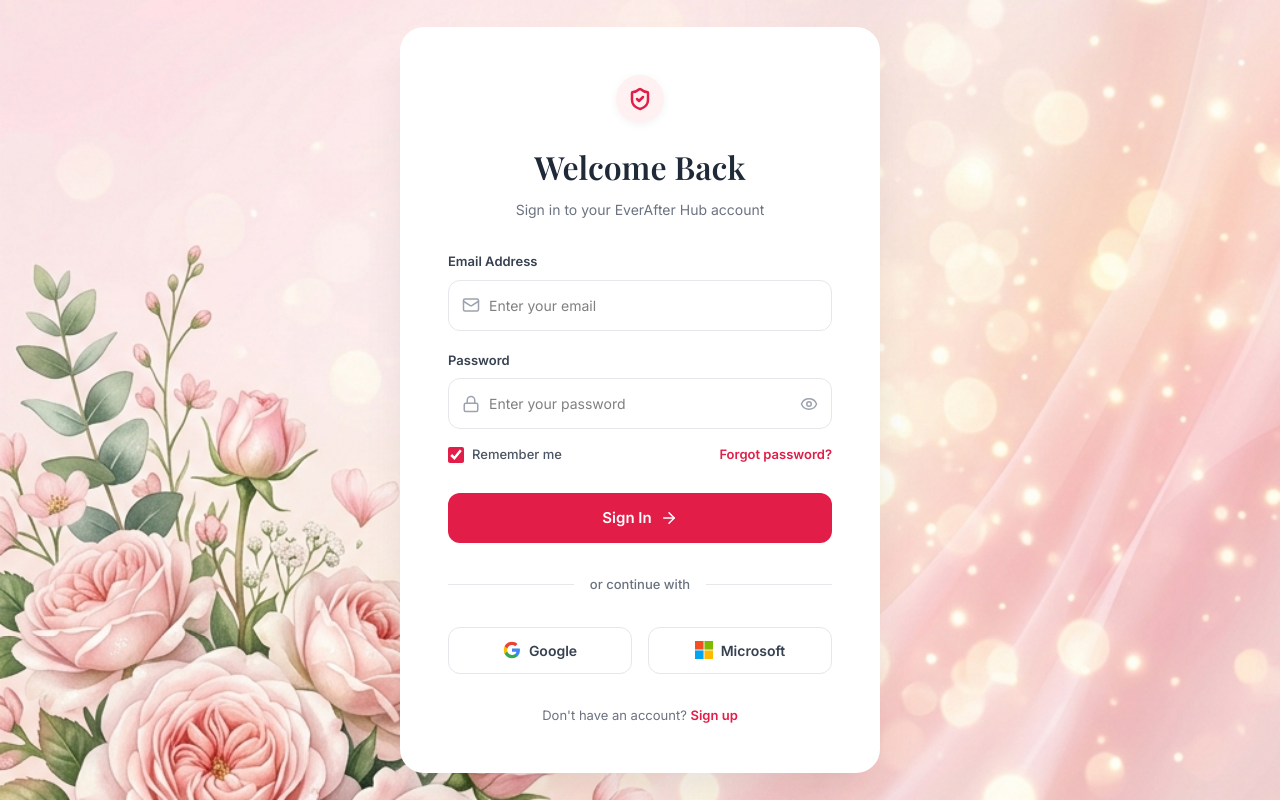
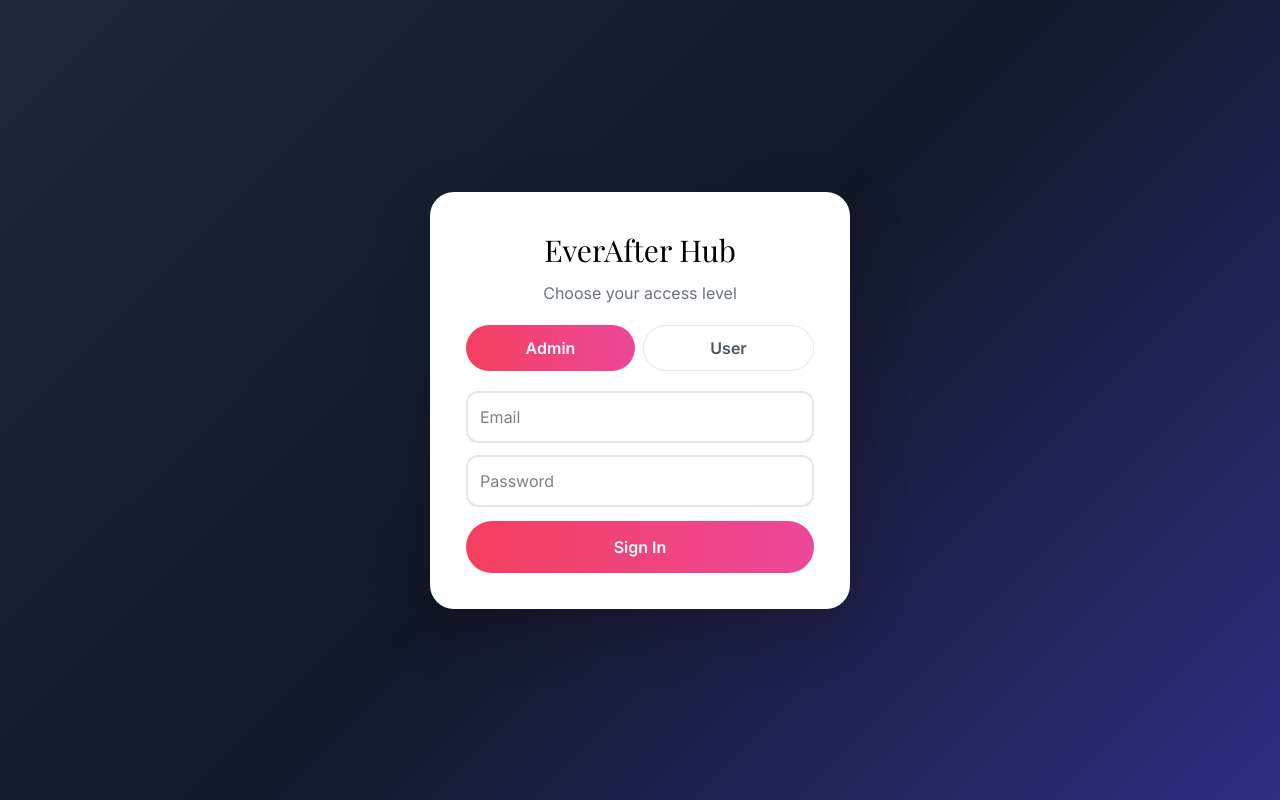
Before and after one commit to ObeyMuchechesi/everafter-hub, a Next.js app: page /login in a window 1280 px wide. Built offline with nearby package versions, Linux system fonts and the light colour scheme.

Commit message:
Update login.js and remove next.config.js

```diff
--- a/pages/login.js
+++ b/pages/login.js
@@ -1,19 +1,16 @@
 import { useState } from 'react';
 import { useRouter } from 'next/router';
-import { Mail, Lock, Eye, EyeOff, ShieldCheck, QrCode, Users, Calendar, MessageCircle, ArrowRight } from 'lucide-react';
 
 export default function LoginPage() {
   const router = useRouter();
   const [email, setEmail] = useState('');
   const [password, setPassword] = useState('');
-  const [showPassword, setShowPassword] = useState(false);
+  const [mode, setMode] = useState('admin');
   const [error, setError] = useState('');
-  const [isSubmitting, setIsSubmitting] = useState(false);
 
   const handleSubmit = async (e) => {
     e.preventDefault();
     setError('');
-    setIsSubmitting(true);
 
     const response = await fetch('/api/admin/login', {
       method: 'POST',
@@ -22,7 +19,6 @@ export default function LoginPage() {
     });
 
     const result = await response.json();
-    setIsSubmitting(false);
 
     if (!response.ok || !result.user) {
       setError(result.error || 'Invalid credentials');
@@ -30,179 +26,37 @@ export default function LoginPage() {
     }
 
     const role = result.user.role || (email.toLowerCase() === 'admin@everafter.com' ? 'admin' : 'user');
+    if (mode === 'admin' && role !== 'admin') {
+      setError('This account is not an admin account.');
+      return;
+    }
 
-    // Auto route based on role
-    router.push({ pathname: '/admin', query: { role } });
+    if (mode === 'user' && role === 'admin') {
+      setError('Use the admin login option for admin accounts.');
+      return;
+    }
+
+    router.push({ pathname: '/admin', query: { role: mode } });
   };
 
   return (
-    <div style={{ minHeight: '100vh', display: 'flex', background: 'url(/login-bg.png) center/cover no-repeat fixed', fontFamily: "'Inter', sans-serif" }}>
+    <div style={{ minHeight: '100vh', display: 'flex', alignItems: 'center', justifyContent: 'center', background: 'linear-gradient(135deg, #1f2937, #111827, #312e81)', padding: '16px' }}>
+      <div style={{ background: 'white', borderRadius: '24px', padding: '36px', width: '100%', maxWidth: '420px', boxShadow: '0 20px 60px rgba(0,0,0,0.2)' }}>
+        <h1 style={{ fontFamily: 'Playfair Display, serif', textAlign: 'center', marginBottom: '8px', fontSize: '30px' }}>EverAfter Hub</h1>
+        <p style={{ textAlign: 'center', color: '#6b7280', marginBottom: '20px' }}>Choose your access level</p>
 
-      {/* Left Column (Branding & Features) */}
-      <div style={{ flex: '1.2', display: 'flex', flexDirection: 'column', justifyContent: 'center', alignItems: 'center', padding: '40px', display: 'none', '@media (min-width: 1024px)': { display: 'flex' } }} className="hidden lg:flex flex-col justify-center items-center p-10 flex-[1.2]">
-
-        {/* Logo Graphic */}
-        <div style={{ position: 'relative', marginBottom: '16px' }}>
-          <div style={{ fontFamily: 'Playfair Display, serif', fontSize: '80px', color: '#be123c', lineHeight: 1, letterSpacing: '-5px', fontWeight: 600 }}>EH</div>
-          <div style={{ position: 'absolute', top: '10px', right: '-15px', color: '#d97706' }}>✦</div>
+        <div style={{ display: 'flex', gap: '8px', marginBottom: '20px' }}>
+          <button type="button" onClick={() => setMode('admin')} style={{ flex: 1, padding: '10px', borderRadius: '999px', border: mode === 'admin' ? 'none' : '1px solid #e5e7eb', background: mode === 'admin' ? 'linear-gradient(to right, #f43f5e, #ec4899)' : 'white', color: mode === 'admin' ? 'white' : '#4b5563', fontWeight: 600, cursor: 'pointer' }}>Admin</button>
+          <button type="button" onClick={() => setMode('user')} style={{ flex: 1, padding: '10px', borderRadius: '999px', border: mode === 'user' ? 'none' : '1px solid #e5e7eb', background: mode === 'user' ? 'linear-gradient(to right, #f43f5e, #ec4899)' : 'white', color: mode === 'user' ? 'white' : '#4b5563', fontWeight: 600, cursor: 'pointer' }}>User</button>
         </div>
 
-        {/* Title */}
-        <h1 style={{ fontFamily: 'Playfair Display, serif', fontSize: '48px', color: '#be123c', marginBottom: '12px', fontWeight: 600 }}>EverAfter Hub</h1>
-
-        {/* Tagline */}
-        <div style={{ display: 'flex', alignItems: 'center', gap: '16px', marginBottom: '32px' }}>
-          <div style={{ height: '1px', width: '40px', background: '#d97706' }}></div>
-          <p style={{ fontFamily: 'Playfair Display, serif', fontStyle: 'italic', color: '#d97706', fontSize: '18px', fontWeight: 500 }}>Every moment, beautifully connected</p>
-          <div style={{ height: '1px', width: '40px', background: '#d97706' }}></div>
-        </div>
-
-        {/* Description */}
-        <p style={{ color: '#4b5563', fontSize: '16px', textAlign: 'center', maxWidth: '380px', lineHeight: 1.6, marginBottom: '60px' }}>
-          The all-in-one platform to create unforgettable digital experiences for your special events.
-        </p>
-
-        {/* Feature Icons Row */}
-        <div style={{ display: 'flex', gap: '32px', justifyContent: 'center' }}>
-          {[
-            { icon: <QrCode size={24} strokeWidth={2.5} color="#be123c" />, label: 'QR Management' },
-            { icon: <Users size={24} strokeWidth={2.5} color="#be123c" />, label: 'Guest Management' },
-            { icon: <Calendar size={24} strokeWidth={2.5} color="#be123c" />, label: 'Event Timeline' },
-            { icon: <MessageCircle size={24} strokeWidth={2.5} color="#be123c" />, label: 'Messages & More' },
-          ].map((item, idx) => (
-            <div key={idx} style={{ display: 'flex', flexDirection: 'column', alignItems: 'center', gap: '12px' }}>
-              <div style={{ width: '56px', height: '56px', background: '#ffe4e6', borderRadius: '16px', display: 'flex', alignItems: 'center', justifyContent: 'center', boxShadow: '0 4px 6px rgba(0,0,0,0.02)' }}>
-                {item.icon}
-              </div>
-              <span style={{ fontSize: '12px', color: '#4b5563', fontWeight: 600, textAlign: 'center', maxWidth: '80px', lineHeight: 1.3 }}>{item.label}</span>
-            </div>
-          ))}
-        </div>
+        <form onSubmit={handleSubmit}>
+          <input type="email" value={email} onChange={(e) => setEmail(e.target.value)} placeholder="Email" style={{ width: '100%', padding: '12px', borderRadius: '12px', border: '2px solid #e5e7eb', marginBottom: '12px', boxSizing: 'border-box' }} required />
+          <input type="password" value={password} onChange={(e) => setPassword(e.target.value)} placeholder="Password" style={{ width: '100%', padding: '12px', borderRadius: '12px', border: '2px solid #e5e7eb', marginBottom: '14px', boxSizing: 'border-box' }} required />
+          {error && <p style={{ color: '#dc2626', fontSize: '14px', marginBottom: '12px', textAlign: 'center' }}>{error}</p>}
+          <button type="submit" style={{ width: '100%', background: 'linear-gradient(to right, #f43f5e, #ec4899)', color: 'white', padding: '14px', borderRadius: '999px', border: 'none', fontWeight: 600, fontSize: '16px', cursor: 'pointer' }}>Sign In</button>
+        </form>
       </div>
-
-      {/* Right Column (Login Form) */}
-      <div style={{ flex: '1', display: 'flex', justifyContent: 'center', alignItems: 'center', padding: '20px' }}>
-        <div style={{ background: 'white', padding: '48px', borderRadius: '24px', width: '100%', maxWidth: '480px', boxShadow: '0 25px 50px -12px rgba(0,0,0,0.1)' }}>
-
-          {/* Header */}
-          <div style={{ display: 'flex', flexDirection: 'column', alignItems: 'center', marginBottom: '32px' }}>
-            <div style={{ width: '48px', height: '48px', borderRadius: '50%', background: '#fff1f2', display: 'flex', alignItems: 'center', justifyContent: 'center', marginBottom: '20px', boxShadow: '0 2px 10px rgba(0,0,0,0.05)' }}>
-              <ShieldCheck size={24} color="#e11d48" strokeWidth={2.5} />
-            </div>
-            <h2 style={{ fontFamily: 'Playfair Display, serif', fontSize: '32px', color: '#1f2937', marginBottom: '8px', fontWeight: 600 }}>Welcome Back</h2>
-            <p style={{ color: '#6b7280', fontSize: '14px' }}>Sign in to your EverAfter Hub account</p>
-          </div>
-
-          {/* Form */}
-          <form onSubmit={handleSubmit} style={{ display: 'flex', flexDirection: 'column', gap: '20px' }}>
-
-            {/* Email Input */}
-            <div>
-              <label style={{ display: 'block', fontSize: '13px', fontWeight: 600, color: '#374151', marginBottom: '8px' }}>Email Address</label>
-              <div style={{ position: 'relative' }}>
-                <div style={{ position: 'absolute', left: '14px', top: '50%', transform: 'translateY(-50%)', color: '#9ca3af', display: 'flex', alignItems: 'center' }}>
-                  <Mail size={18} />
-                </div>
-                <input
-                  type="email"
-                  value={email}
-                  onChange={(e) => setEmail(e.target.value)}
-                  placeholder="Enter your email"
-                  style={{ width: '100%', padding: '14px 14px 14px 40px', borderRadius: '12px', border: '1px solid #e5e7eb', fontSize: '14px', boxSizing: 'border-box', outline: 'none', transition: 'border-color 0.2s' }}
-                  required
-                />
-              </div>
-            </div>
-
-            {/* Password Input */}
-            <div>
-              <label style={{ display: 'block', fontSize: '13px', fontWeight: 600, color: '#374151', marginBottom: '8px' }}>Password</label>
-              <div style={{ position: 'relative' }}>
-                <div style={{ position: 'absolute', left: '14px', top: '50%', transform: 'translateY(-50%)', color: '#9ca3af', display: 'flex', alignItems: 'center' }}>
-                  <Lock size={18} />
-                </div>
-                <input
-                  type={showPassword ? "text" : "password"}
-                  value={password}
-                  onChange={(e) => setPassword(e.target.value)}
-                  placeholder="Enter your password"
-                  style={{ width: '100%', padding: '14px 40px 14px 40px', borderRadius: '12px', border: '1px solid #e5e7eb', fontSize: '14px', boxSizing: 'border-box', outline: 'none', transition: 'border-color 0.2s' }}
-                  required
-                />
-                <button
-                  type="button"
-                  onClick={() => setShowPassword(!showPassword)}
-                  style={{ position: 'absolute', right: '14px', top: '50%', transform: 'translateY(-50%)', background: 'none', border: 'none', color: '#9ca3af', cursor: 'pointer', display: 'flex', alignItems: 'center', padding: 0 }}
-                >
-                  {showPassword ? <EyeOff size={18} /> : <Eye size={18} />}
-                </button>
-              </div>
-            </div>
-
-            {/* Remember Me & Forgot Password */}
-            <div style={{ display: 'flex', justifyContent: 'space-between', alignItems: 'center', marginTop: '-4px' }}>
-              <label style={{ display: 'flex', alignItems: 'center', gap: '8px', cursor: 'pointer', fontSize: '13px', color: '#4b5563', fontWeight: 500 }}>
-                <input type="checkbox" style={{ accentColor: '#e11d48', width: '16px', height: '16px', borderRadius: '4px', cursor: 'pointer' }} defaultChecked />
-                Remember me
-              </label>
-              <a href="#" style={{ color: '#e11d48', fontSize: '13px', fontWeight: 600, textDecoration: 'none' }}>Forgot password?</a>
-            </div>
-
-            {error && <p style={{ color: '#dc2626', fontSize: '13px', textAlign: 'center', background: '#fef2f2', padding: '10px', borderRadius: '8px', fontWeight: 500 }}>{error}</p>}
-
-            {/* Submit Button */}
-            <button
-              type="submit"
-              disabled={isSubmitting}
-              style={{ width: '100%', background: '#e11d48', color: 'white', padding: '14px', borderRadius: '12px', border: 'none', fontWeight: 600, fontSize: '15px', cursor: isSubmitting ? 'not-allowed' : 'pointer', display: 'flex', justifyContent: 'center', alignItems: 'center', gap: '8px', transition: 'background-color 0.2s', marginTop: '8px' }}
-            >
-              {isSubmitting ? 'Signing in...' : 'Sign In'}
-              {!isSubmitting && <ArrowRight size={18} />}
-            </button>
-          </form>
-
-          {/* Divider */}
-          <div style={{ display: 'flex', alignItems: 'center', gap: '16px', margin: '32px 0' }}>
-            <div style={{ flex: 1, height: '1px', background: '#e5e7eb' }}></div>
-            <span style={{ color: '#6b7280', fontSize: '13px', fontWeight: 500 }}>or continue with</span>
-            <div style={{ flex: 1, height: '1px', background: '#e5e7eb' }}></div>
-          </div>
-
-          {/* SSO Buttons */}
-          <div style={{ display: 'flex', gap: '16px' }}>
-            <button type="button" style={{ flex: 1, display: 'flex', alignItems: 'center', justifyContent: 'center', gap: '8px', background: 'white', border: '1px solid #e5e7eb', padding: '12px', borderRadius: '12px', cursor: 'pointer', fontWeight: 600, color: '#374151', fontSize: '14px', transition: 'background-color 0.2s' }}>
-              <svg width="18" height="18" viewBox="0 0 24 24" fill="none" xmlns="http://www.w3.org/2000/svg">
-                <path d="M22.56 12.25c0-.78-.07-1.53-.2-2.25H12v4.26h5.92c-.26 1.37-1.04 2.53-2.21 3.31v2.77h3.57c2.08-1.92 3.28-4.74 3.28-8.09z" fill="#4285F4"/>
-                <path d="M12 23c2.97 0 5.46-.98 7.28-2.66l-3.57-2.77c-.98.66-2.23 1.06-3.71 1.06-2.86 0-5.29-1.93-6.16-4.53H2.18v2.84C3.99 20.53 7.7 23 12 23z" fill="#34A853"/>
-                <path d="M5.84 14.09c-.22-.66-.35-1.36-.35-2.09s.13-1.43.35-2.09V7.07H2.18C1.43 8.55 1 10.22 1 12s.43 3.45 1.18 4.93l2.85-2.22.81-.62z" fill="#FBBC05"/>
-                <path d="M12 5.38c1.62 0 3.06.56 4.21 1.64l3.15-3.15C17.45 2.09 14.97 1 12 1 7.7 1 3.99 3.47 2.18 7.07l3.66 2.84c.87-2.6 3.3-4.53 6.16-4.53z" fill="#EA4335"/>
-              </svg>
-              Google
-            </button>
-            <button type="button" style={{ flex: 1, display: 'flex', alignItems: 'center', justifyContent: 'center', gap: '8px', background: 'white', border: '1px solid #e5e7eb', padding: '12px', borderRadius: '12px', cursor: 'pointer', fontWeight: 600, color: '#374151', fontSize: '14px', transition: 'background-color 0.2s' }}>
-              <svg width="18" height="18" viewBox="0 0 21 21" fill="none" xmlns="http://www.w3.org/2000/svg">
-                <path d="M10 0H0V10H10V0Z" fill="#F25022"/>
-                <path d="M21 0H11V10H21V0Z" fill="#7FBA00"/>
-                <path d="M10 11H0V21H10V11Z" fill="#00A4EF"/>
-                <path d="M21 11H11V21H21V11Z" fill="#FFB900"/>
-              </svg>
-              Microsoft
-            </button>
-          </div>
-
-          {/* Footer */}
-          <p style={{ textAlign: 'center', marginTop: '32px', fontSize: '13px', color: '#6b7280' }}>
-            Don't have an account? <a href="#" style={{ color: '#e11d48', fontWeight: 600, textDecoration: 'none' }}>Sign up</a>
-          </p>
-        </div>
-      </div>
-
-      {/* Mobile background layout styles (if left side hides, right side still needs background) */}
-      <style dangerouslySetInnerHTML={{__html: `
-        @media (max-width: 1024px) {
-          .lg\\:flex { display: none !important; }
-        }
-      `}} />
     </div>
   );
 }
```
Also changed, not shown: next.config.js (deleted, +0 -10 lines).
